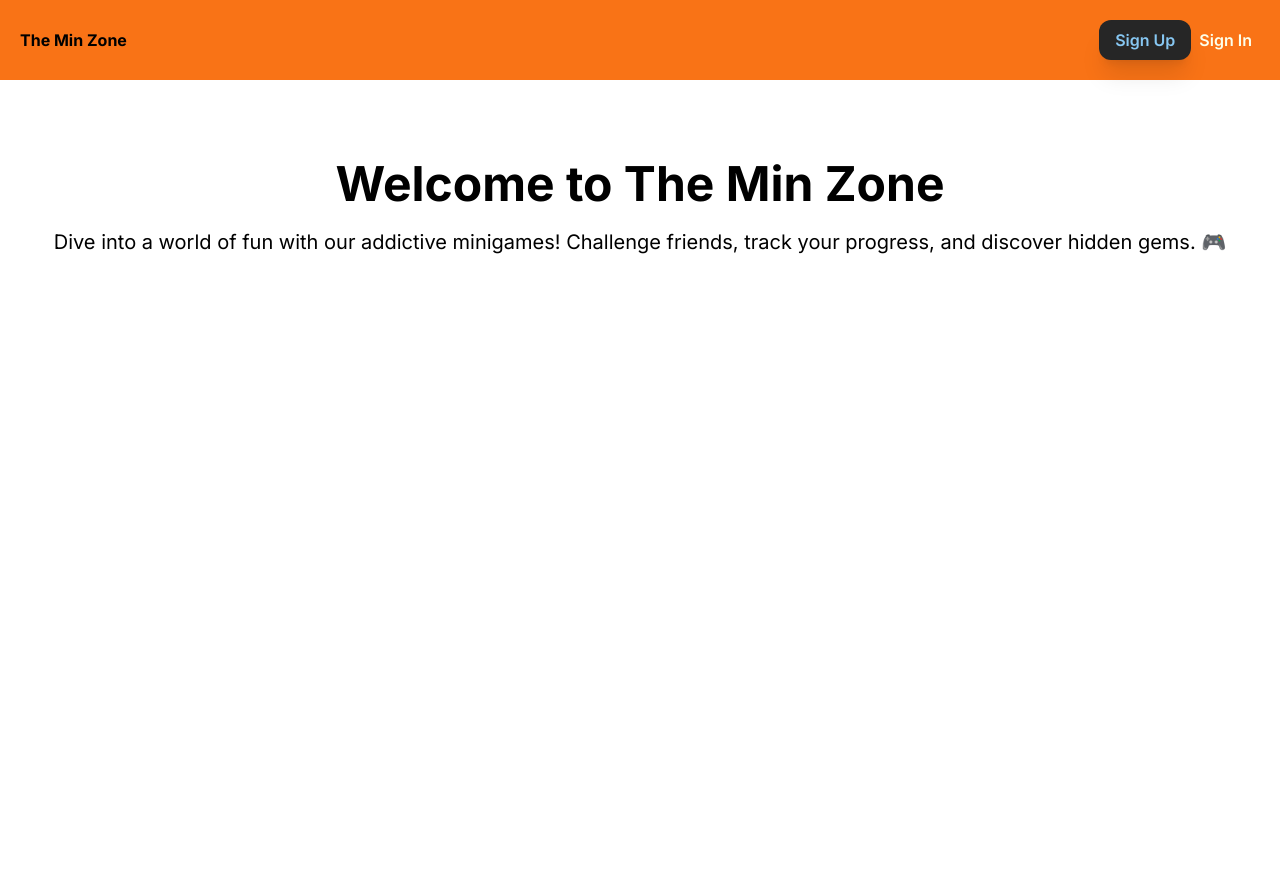
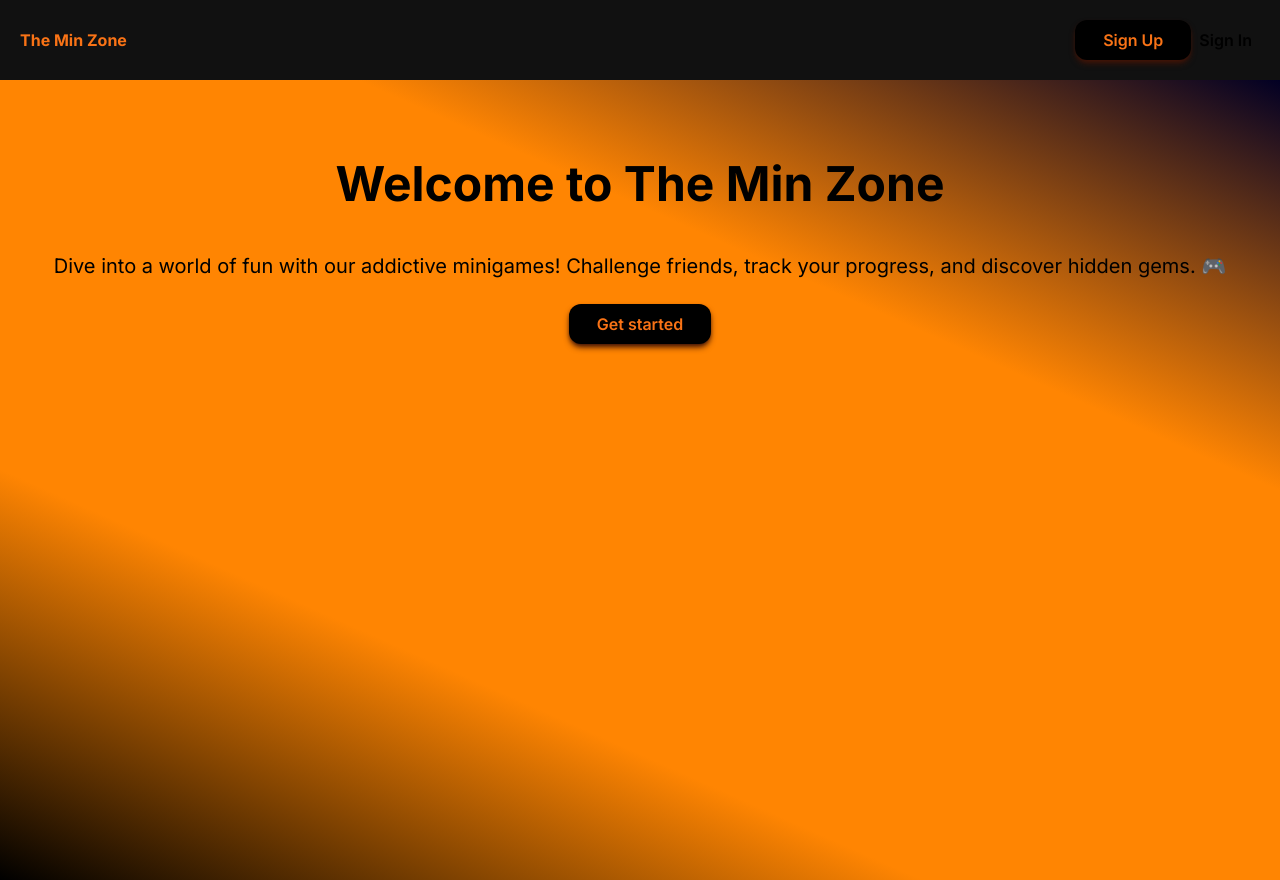
Before and after one commit to mishael-codes/the-min-zone, a Next.js app: page / in a window 1280 px wide. Before the commit the page ends 800 px from the top, so only its background shows below. Built offline with nearby package versions, Linux system fonts and the light colour scheme.

Commit message:
Update: make design changes to homepage and update tailwind.config.ts

```diff
--- a/src/app/components/button.tsx
+++ b/src/app/components/button.tsx
@@ -5,7 +5,7 @@ interface ButtonProps {
 
 const Button = ({ text, standard }: ButtonProps) => {
   return (
-    <button className={`${standard ? "bg-secondary shadow-xl text-accent px-4" : "text-misc bg-transparent"} p-2 rounded-xl font-semibold`}>
+    <button className={`${standard ? "bg-black shadow-md shadow-orange-950 text-orange-500 px-7" : "text-misc bg-transparent"} p-2 rounded-xl font-semibold`}>
       {text}
     </button>
   );
--- a/src/app/components/nav.tsx
+++ b/src/app/components/nav.tsx
@@ -2,8 +2,8 @@
 import Button from "./button";
 const Nav = () => {
   return (
-    <nav className="flex items-center justify-between p-5 bg-orange-500">
-      <h1 className="font-bold text-black">The Min Zone</h1>
+    <nav className="flex items-center justify-between p-5 bg-[#111]">
+      <h1 className="font-bold text-orange-500">The Min Zone</h1>
       <div className="hidden md:flex">
         <Button standard text="Sign Up" />
         <Button text="Sign In" />
--- a/src/app/layout.tsx
+++ b/src/app/layout.tsx
@@ -17,7 +17,7 @@ export default function RootLayout({
 }>) {
   return (
     <html lang="en">
-      <body className={`${inter.className} text-black`}>{children}</body>
+      <body className={`${inter.className} bg-[#f4f4f4] text-black`}>{children}</body>
     </html>
   );
 }
--- a/src/app/page.tsx
+++ b/src/app/page.tsx
@@ -1,3 +1,4 @@
+import Button from "./components/button";
 import Nav from "./components/nav";
 import Image from "next/image";
 export default function Home() {
@@ -5,7 +6,7 @@ export default function Home() {
     <>
       <Nav />
       <main>
-        <div>
+        <div className="flex items-center justify-start flex-col gap-6 bg-gradient min-h-screen">
           <h1 className="text-5xl font-bold text-center mt-20">
             Welcome to The Min Zone
           </h1>
@@ -13,6 +14,7 @@ export default function Home() {
             Dive into a world of fun with our addictive minigames! Challenge
             friends, track your progress, and discover hidden gems. 🎮
           </p>
+          <Button standard text="Get started" />
         </div>
       </main>
     </>
--- a/tailwind.config.ts
+++ b/tailwind.config.ts
@@ -8,12 +8,9 @@ const config: Config = {
   ],
   theme: {
     extend: {
-      colors: {
-        primary: "hsl(218, 100, 61%)",
-        secondary: "hsl(0, 0, 15%)",
-        accent: "hsl(204, 81, 74%)",
-        shadow: "hsl(0, 0, 0%)",
-        misc: "hsl(69, 100, 96%)",
+      backgroundImage: {
+        "gradient":
+          "linear-gradient(204deg, rgba(2,0,36,1) 0%, rgba(255,133,2,1) 30%, rgba(255,133,2,1) 70%, rgba(0,0,0,1) 100%)",
       },
     },
   },
```
Lines whose indentation alone changed are shown as unchanged.
